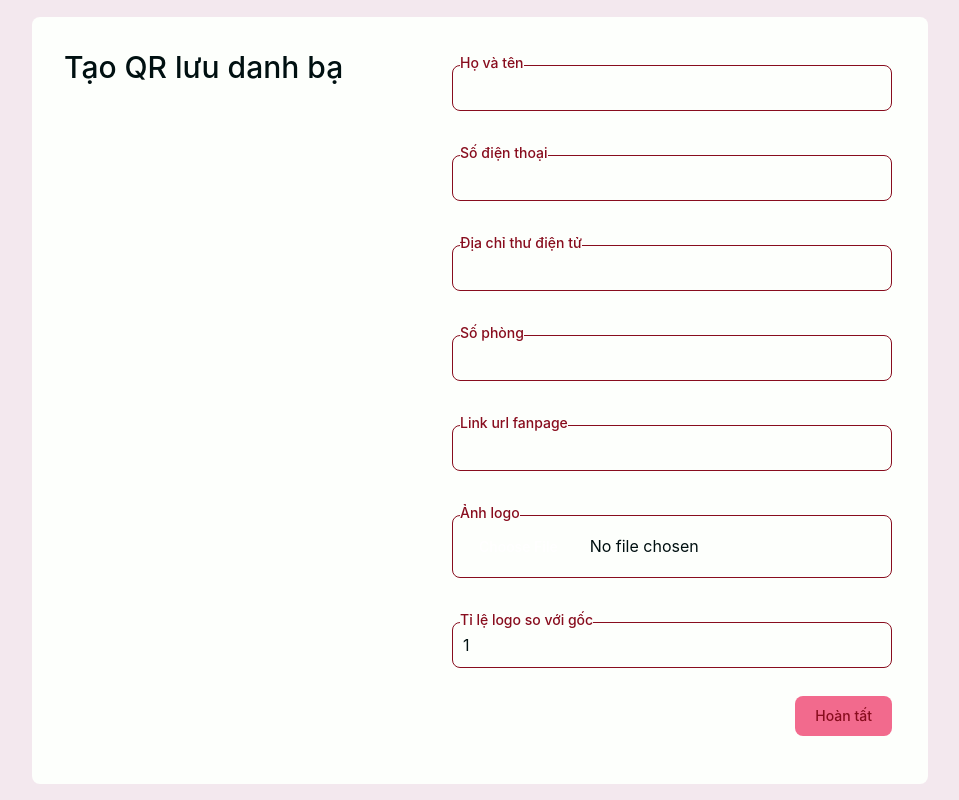
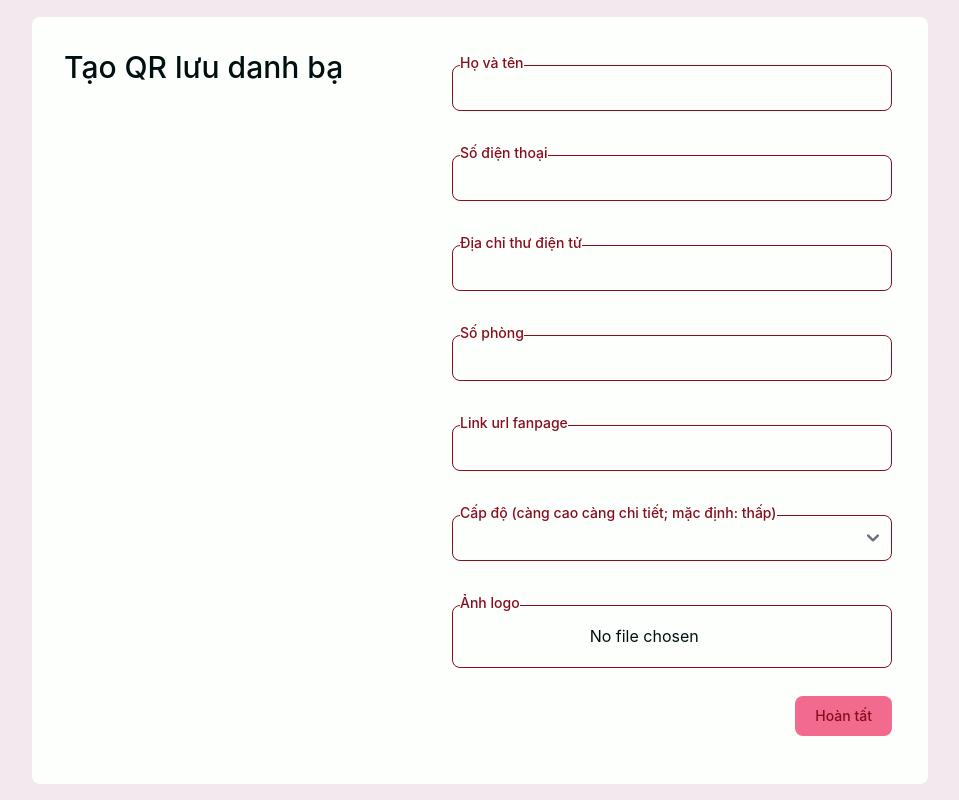
Before and after one commit to TakahashiNguyen/qrcodegen, a Vue app: page /qr-contact in a window 1280 px wide. Shown: the whole page, without its empty margins (160-1119 px from the left). Built offline with nearby package versions, Linux system fonts and the light colour scheme.

Commit message:
feat(qr): add correction level

```diff
--- /dev/null
+++ b/src/components/SelectInput.vue
@@ -0,0 +1,24 @@
+<template>
+	<div class="text--primary bg--0 flex w-full flex-col p-1">
+		<label class="bg--0 z-1 -mb-2 ml-2 block w-fit text-sm font-medium">
+			{{ name }}
+		</label>
+		<select
+			class="border--primary bg--0 text--0 w-full rounded-lg border p-2.5"
+			v-model="model"
+		>
+			<option v-for="i in list" v-bind:key="i[0]" :value="i[1]">
+				{{ i[0].replace('_', ' ') }}
+			</option>
+		</select>
+	</div>
+</template>
+
+<script setup lang="ts">
+const model = defineModel();
+
+defineProps<{
+	name: string;
+	list: Map<string, string>;
+}>();
+</script>
--- a/src/views/QrGenerator.vue
+++ b/src/views/QrGenerator.vue
@@ -30,21 +30,19 @@
 			</template>
 			<template #content>
 				<div class="w-full space-y-6">
-					<FormTextInputComp name="Họ và tên" v-model="input.name" />
-					<FormTextInputComp name="Số điện thoại" v-model="input.phone" />
-					<FormTextInputComp name="Địa chỉ thư điện tử" v-model="input.email" />
-					<FormTextInputComp name="Số phòng" v-model="input.address" />
-					<FormTextInputComp name="Link url fanpage" v-model="input.url" />
-					<FormTextInputComp
+					<TextInput name="Họ và tên" v-model="input.name" />
+					<TextInput name="Số điện thoại" v-model="input.phone" />
+					<TextInput name="Địa chỉ thư điện tử" v-model="input.email" />
+					<TextInput name="Số phòng" v-model="input.address" />
+					<TextInput name="Link url fanpage" v-model="input.url" />
+					<SelectInput name="Cấp độ (càng cao càng chi tiết; mặc định: thấp)" :list="qrLevel" v-model="input.errorLevel" />
+					<TextInput
 						type="file"
 						@change="handleFileChange"
 						accept="image/*"
 						name="Ảnh logo"
 					/>
-					<FormTextInputComp
-						name="Tỉ lệ logo so với gốc"
-						v-model="input.logoRatio"
-					/>
+					<TextInput v-if="logoDraw" name="Tỉ lệ logo so với gốc" v-model="input.logoRatio" />
 					<div v-if="error">
 						<a class="text-error">{{ error }}</a>
 					</div>
@@ -62,19 +60,30 @@ import { sleep } from '@/app/functions';
 import Button from '@/components/Button.vue';
 import Carousel from '@/components/Carousel.vue';
 import FormContainerComp from '@/components/FormContainer.vue';
-import FormTextInputComp from '@/components/TextInput.vue';
+import SelectInput from '@/components/SelectInput.vue';
+import TextInput from '@/components/TextInput.vue';
 import QrScanner from 'qr-scanner';
-import QRCode from 'qrcode';
+import QRCode, { type QRCodeErrorCorrectionLevel } from 'qrcode';
 import { reactive, ref } from 'vue';
 
 const qrCode = ref<HTMLCanvasElement>(),
-	input = reactive({
+	qrLevel = ref<Map<string, QRCodeErrorCorrectionLevel>>(new Map()),
+	input = reactive<{
+		errorLevel: QRCodeErrorCorrectionLevel;
+		name: '';
+		email: '';
+		phone: '';
+		address: '';
+		url: '';
+		logoRatio: 1;
+	}>({
 		name: '',
 		email: '',
 		phone: '',
 		address: '',
 		url: '',
 		logoRatio: 1,
+		errorLevel: 'L',
 	}),
 	logoReader = new FileReader(),
 	logoDraw = ref<Function>(),
@@ -122,7 +131,11 @@ END:VCARD
 		}
 
 		const { qrContact: value } = generateVCard(),
-			qrOptions: QRCode.QRCodeToDataURLOptions = { margin: 5, width: 4096 };
+			qrOptions: QRCode.QRCodeToDataURLOptions = {
+				margin: 5,
+				width: 4096,
+				errorCorrectionLevel: input.errorLevel,
+			};
 
 		QRCode.toCanvas(qrCode.value, value, qrOptions);
 
@@ -175,4 +188,8 @@ function handleFileChange(event: Event) {
 		logoDraw.value = () => logoReader.readAsDataURL(file);
 	}
 }
+
+qrLevel.value.set('Cao', 'high');
+qrLevel.value.set('Trung bình', 'medium');
+qrLevel.value.set('Thấp', 'low');
 </script>
```
